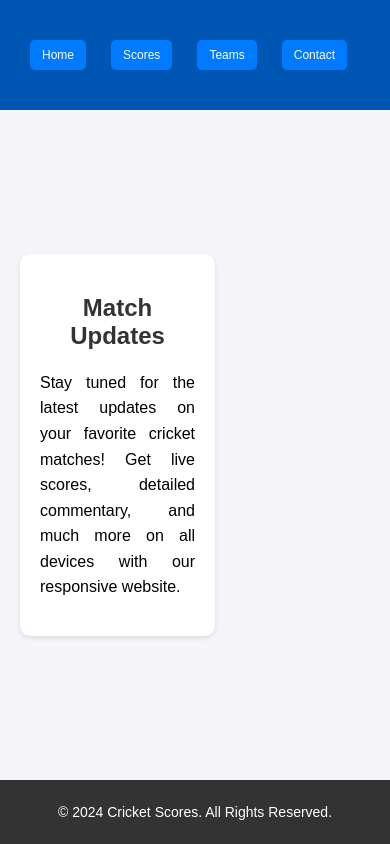
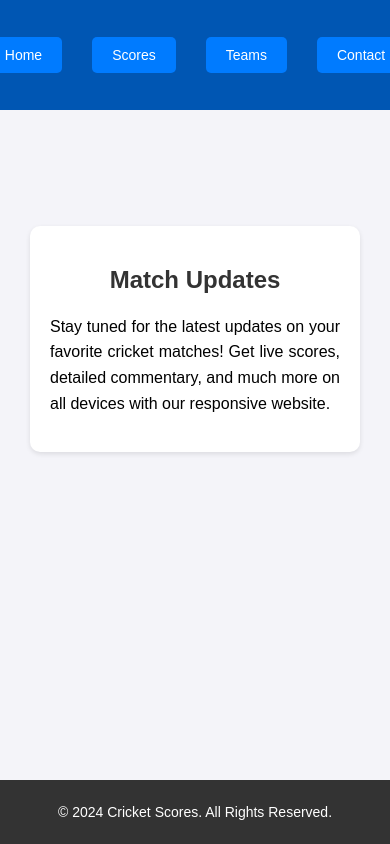
Before and after one commit to nikhil9122003/score, a plain HTML site: page index.html in a window 390 px wide. Drawn offline with Linux system fonts and the light colour scheme.

Commit message:
Update index.html

```diff
--- a/index.html
+++ b/index.html
@@ -22,26 +22,26 @@
         header {
             background-color: #0056b3;
             color: white;
-            padding: 20px 20px;
-            text-align: left;
+            padding: 10px 20px;
+            text-align: center;
             position: relative;
             display: flex;
+            justify-content: center;
             align-items: center;
-            height: 80px;
+            height: 100px;
         }
         .header-buttons {
             display: flex;
-            gap: 15px;
+            gap: 30px;
         }
         .header-buttons button {
             background-color: #007bff;
             border: none;
             color: white;
-            padding: 10px 20px;
-            margin-left: 10px;
+            padding: 15px 30px;
             border-radius: 5px;
             cursor: pointer;
-            font-size: 14px;
+            font-size: 16px;
         }
         .header-buttons button:hover {
             background-color: #0056b3;
@@ -52,6 +52,7 @@
             display: flex;
             justify-content: center;
             align-items: center;
+            flex-wrap: wrap;
         }
         .ads-section {
             text-align: center;
@@ -69,9 +70,10 @@
             background-color: white;
             width: 100%;
             max-width: 1200px;
-            padding: 30px;
+            padding: 40px;
             border-radius: 10px;
             box-shadow: 0 2px 5px rgba(0, 0, 0, 0.1);
+            margin: 10px;
         }
         .cricket-score h2 {
             text-align: center;
@@ -86,11 +88,11 @@
                 padding: 20px;
             }
             .header-buttons button {
-                font-size: 12px;
-                padding: 8px 12px;
+                font-size: 14px;
+                padding: 10px 20px;
             }
             header {
-                height: 70px;
+                height: 90px;
             }
         }
     </style>
```
